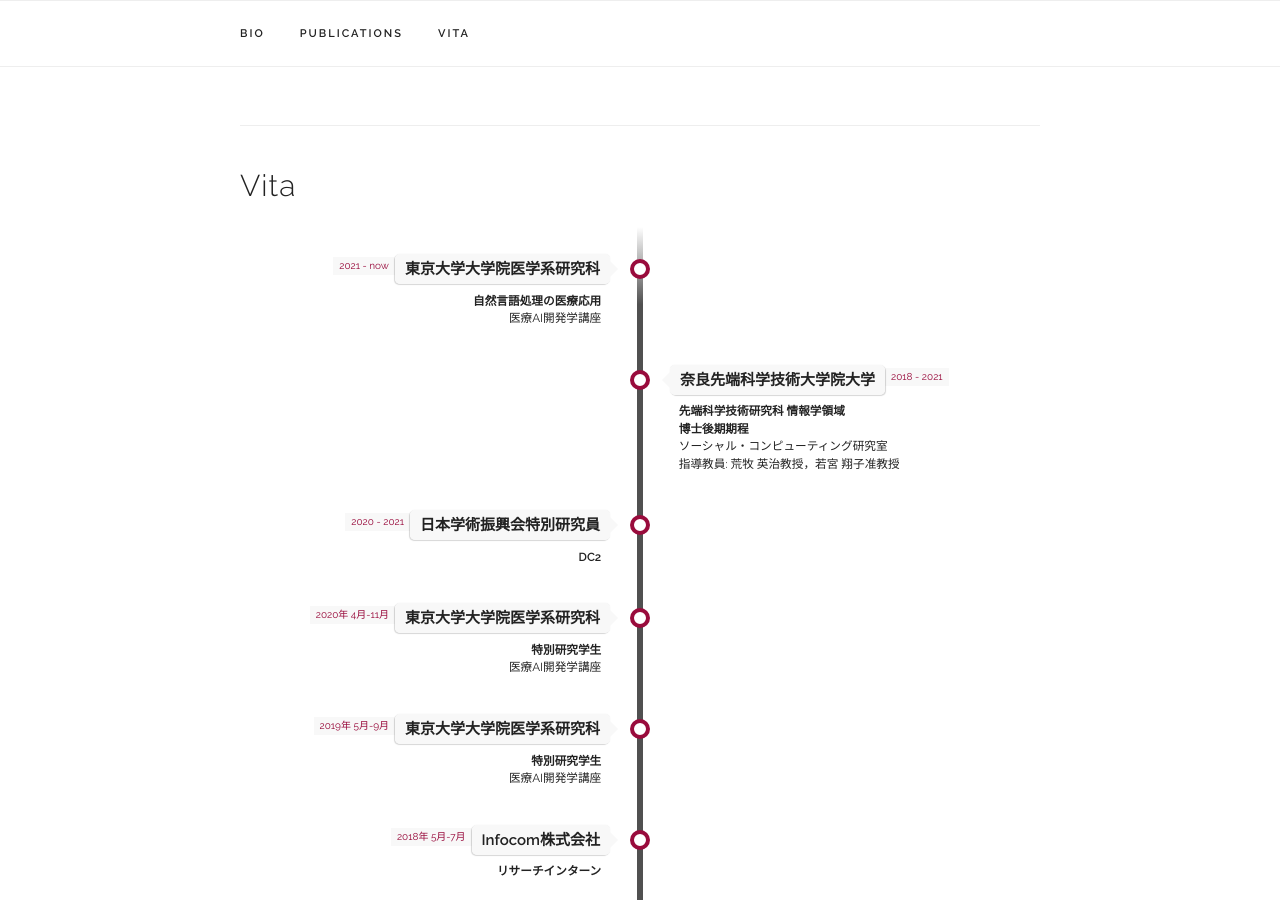
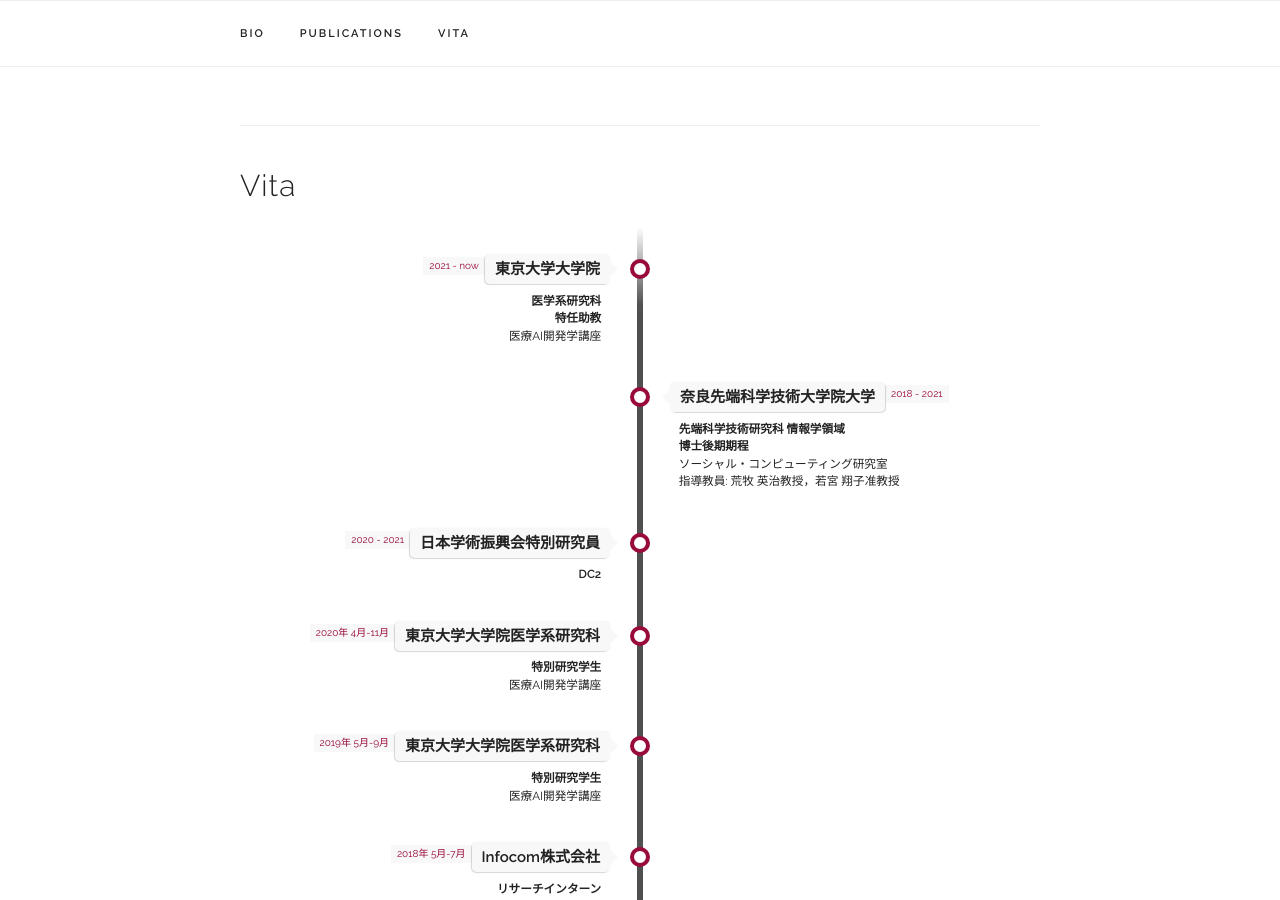
Before and after one commit to daisaku-ss/daisaku-ss.github.io, a Jekyll site: the page built from index.html, in a window 1280 px wide and 900 px high, scrolled down 1994 px. Built offline with Jekyll 4.4.1, drawn with Linux system fonts in a browser that asks for light colours; some web fonts are replaced.

Commit message:
Add files via upload

```diff
--- a/_data/experience.yaml
+++ b/_data/experience.yaml
@@ -1,9 +1,9 @@
 experiences:
 
 
-- place: "東京大学大学院医学系研究科"
+- place: "東京大学大学院"
   time: "2021 - now"
-  title: "自然言語処理の医療応用"
+  title: "医学系研究科  <br/> 特任助教"
   subtitle: "医療AI開発学講座"
   category: "work"
 
```
